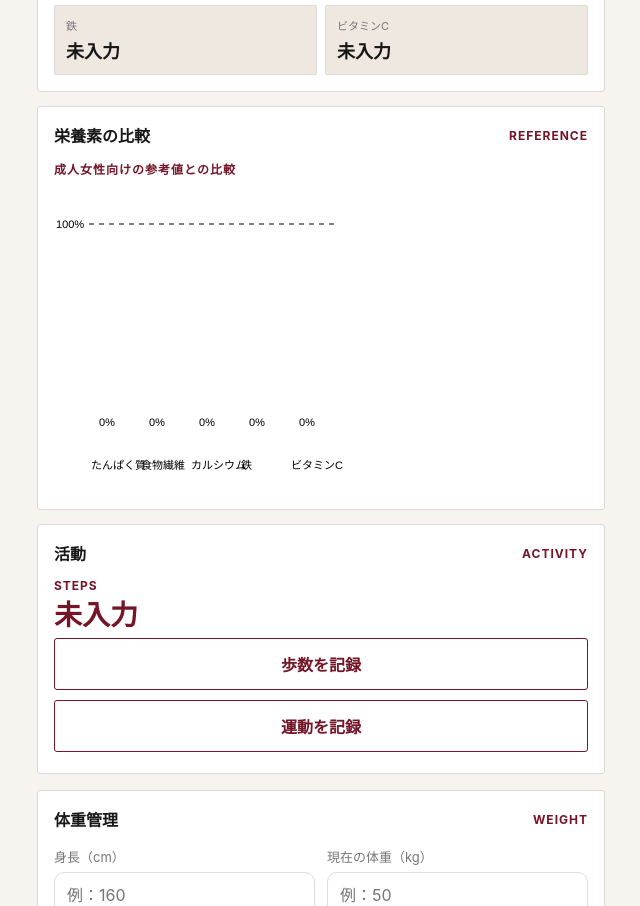
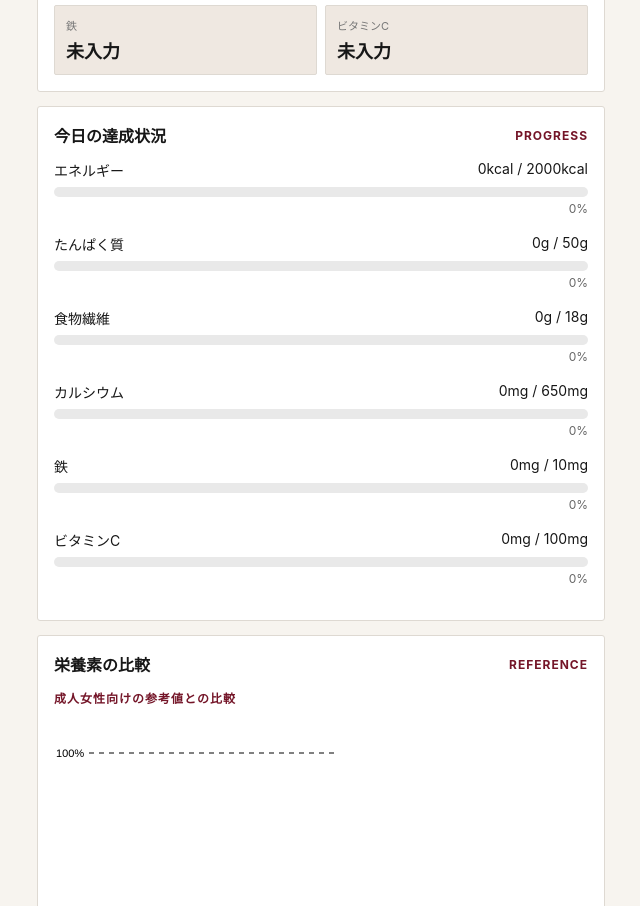
Before and after one commit to neko0507p-arch/meal-management, a plain HTML site: page index.html in a window 1280 px wide. Shown: the part 985-1891 px from the top of the page, without its empty margins (319-959 px from the left). Drawn offline with Linux system fonts and the light colour scheme.

Commit message:
栄養素の比較・達成状況を追加
Added progress tracking for daily nutritional goals with visual representation.

```diff
--- a/index.html
+++ b/index.html
@@ -567,6 +567,40 @@
   font-weight: bold;
   font-size: 18px;
 }
+    .progress-item {
+  margin-bottom: 18px;
+}
+
+.progress-header {
+  display: flex;
+  justify-content: space-between;
+  gap: 10px;
+  font-size: 14px;
+  margin-bottom: 7px;
+}
+
+.progress-bar {
+  width: 100%;
+  height: 10px;
+  background: #e9e9e9;
+  border-radius: 999px;
+  overflow: hidden;
+}
+
+.progress-fill {
+  height: 100%;
+  background: #222;
+  border-radius: 999px;
+  transition: width 0.3s ease;
+}
+
+.progress-percent {
+  text-align: right;
+  font-size: 12px;
+  margin-top: 4px;
+  color: #666;
+}
+
   </style>
 </head>
 
@@ -610,6 +644,15 @@
 
         <div class="nutrition-grid" id="nutritionGrid"></div>
       </div>
+
+<div class="card">
+  <div class="card-title">
+    <h2>今日の達成状況</h2>
+    <span class="section-label">PROGRESS</span>
+  </div>
+
+  <div id="progressList"></div>
+</div>
 
       <div class="card">
   <div class="card-title">
@@ -1422,6 +1465,56 @@ function renderNutrition() {
     ctx.font = "11px sans-serif";
     ctx.fillText("100%", 2, targetY + 4);
   }
+    // 今日の達成状況
+  const progressList = document.getElementById("progressList");
+
+  if (progressList) {
+    const targets = [
+      { label: "エネルギー", field: "kcal", target: 2000, unit: "kcal" },
+      { label: "たんぱく質", field: "protein", target: 50, unit: "g" },
+      { label: "食物繊維", field: "fiber", target: 18, unit: "g" },
+      { label: "カルシウム", field: "calcium", target: 650, unit: "mg" },
+      { label: "鉄", field: "iron", target: 10, unit: "mg" },
+      { label: "ビタミンC", field: "vitaminC", target: 100, unit: "mg" }
+    ];
+
+    progressList.innerHTML = "";
+
+    targets.forEach(item => {
+      let actual = 0;
+
+      day.foods.forEach(food => {
+        actual += Number(food[item.field]) || 0;
+      });
+
+      const percent = Math.round((actual / item.target) * 100);
+      const displayPercent = Math.min(percent, 100);
+
+      const progressItem = document.createElement("div");
+      progressItem.className = "progress-item";
+
+      progressItem.innerHTML = `
+        <div class="progress-header">
+          <span>${item.label}</span>
+          <span>${round(actual)}${item.unit} / ${item.target}${item.unit}</span>
+        </div>
+
+        <div class="progress-bar">
+          <div
+            class="progress-fill"
+            style="width: ${displayPercent}%"
+          ></div>
+        </div>
+
+        <div class="progress-percent">
+          ${percent}%
+        </div>
+      `;
+
+      progressList.appendChild(progressItem);
+    });
+  }
+
 }
 
 function renderActivities() {
```
